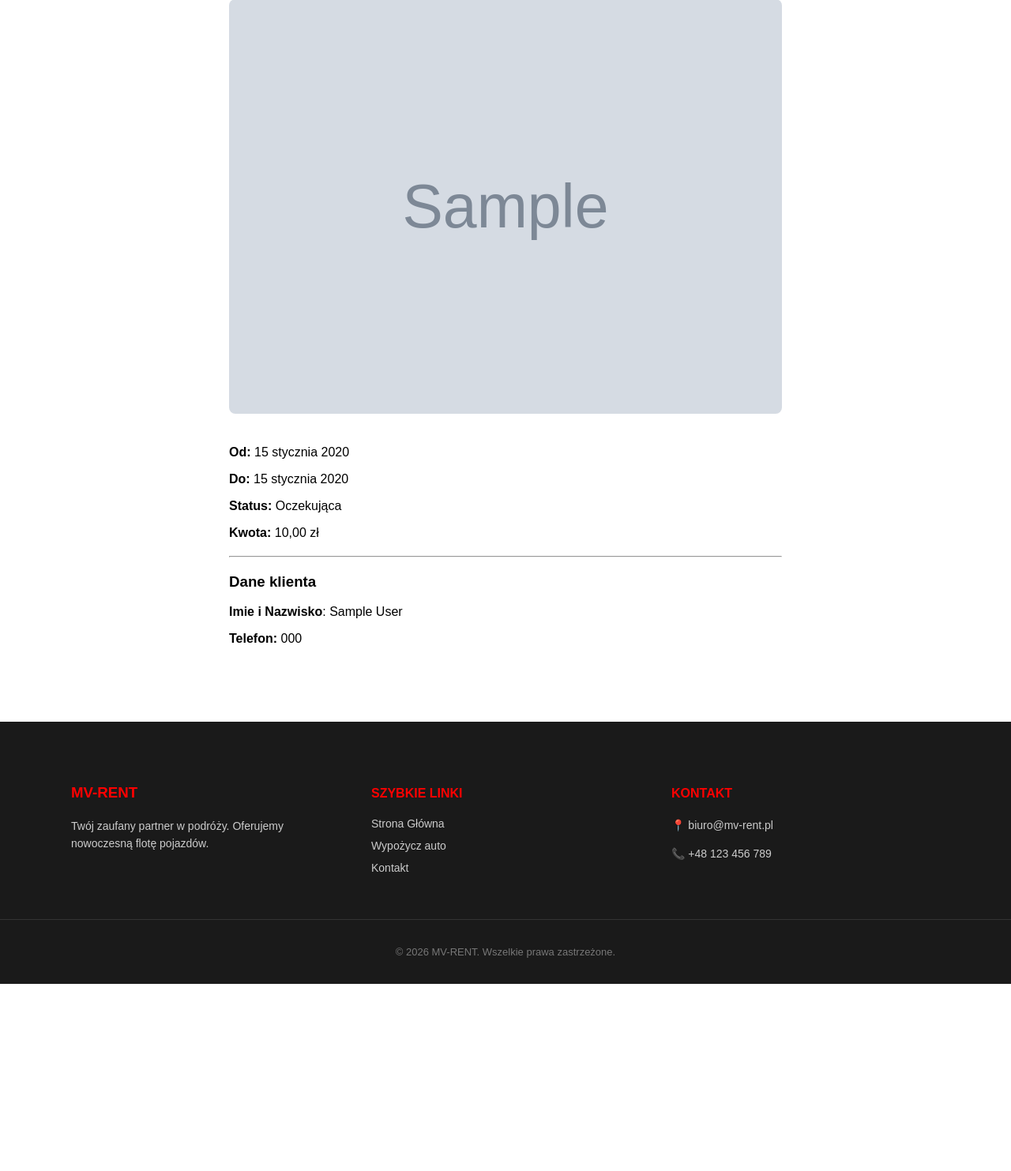
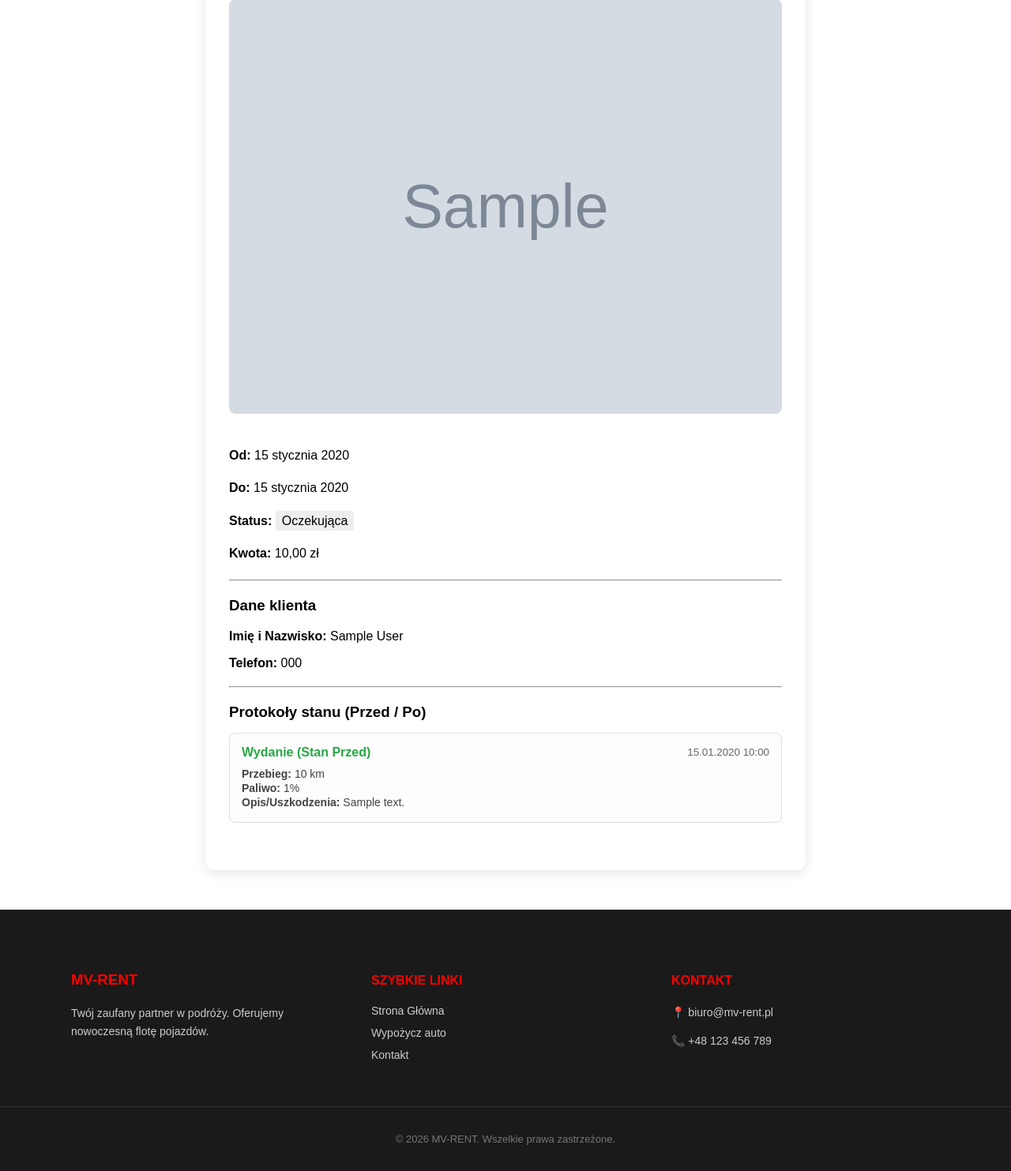
Before and after one commit to Kuba343/projektdjango, a Django app: page /rental/1/ in a window 1280 px wide. Shown: the part 280-1763 px from the top of the page at 79% size. Before the commit the page ends 1526 px from the top, so only its background shows below. Run offline with Django 5.2, Linux system fonts and the light colour scheme; a user stored in the database is signed in; tables that the repository leaves empty hold one stand-in row (values such as "Sample post"); grey boxes marked "Sample" are stand-in pictures; parts of the project's set-up code (start-up, migrations or seed data) failed here and were passed over.

Commit message:
Dodanie stan po stan przed

```diff
--- a/strona/models.py
+++ b/strona/models.py
@@ -256,3 +256,45 @@ class ContactMessage(models.Model):
 
     def __str__(self):
         return f"Wiadomość od {self.name} ({self.email})"
+#Odpowiada za stan przed i po
+class RentalInspection(models.Model):
+    INSPECTION_TYPES = [
+        ('PICKUP', 'Wydanie (Stan Przed)'),
+        ('RETURN', 'Zwrot (Stan Po)'),
+    ]
+
+    rental = models.ForeignKey('Rental', on_delete=models.CASCADE, related_name='inspections')
+    inspection_type = models.CharField(max_length=10, choices=INSPECTION_TYPES)
+    date = models.DateTimeField(auto_now_add=True)
+
+    mileage = models.PositiveIntegerField(
+        verbose_name="Przebieg",
+        blank=True,
+        null=True
+    )
+
+    fuel_level = models.PositiveIntegerField(default=100, verbose_name="Poziom paliwa %")
+    description = models.TextField(blank=True, null=True, verbose_name="Uwagi / Uszkodzenia")
+
+    class Meta:
+        unique_together = ('rental', 'inspection_type')
+
+    def __str__(self):
+        return f"{self.get_inspection_type_display()} - Rezerwacja {self.rental.id}"
+
+    def save(self, *args, **kwargs):
+        # 1. Jeśli to wydanie (PICKUP) i pole przebiegu jest puste,
+        # pobieramy aktualny przebieg z auta
+        if self.inspection_type == 'PICKUP' and not self.mileage:
+            if self.rental.car:
+                self.mileage = self.rental.car.mileage
+
+        # 2. Zapisujemy protokół
+        super().save(*args, **kwargs)
+
+        # 3. Jeśli to zwrot (RETURN) i podano przebieg, aktualizujemy auto
+        if self.inspection_type == 'RETURN' and self.mileage:
+            car = self.rental.car
+            if car:
+                car.mileage = self.mileage
+                car.save()
--- a/strona/templates/rental_detail.html
+++ b/strona/templates/rental_detail.html
@@ -2,7 +2,7 @@
 {% load static %}
 
 {% block content %}
-<div style="max-width: 700px; margin: 40px auto; background: white; padding: 30px; border-radius: 12px;">
+<div style="max-width: 700px; margin: 40px auto; background: white; padding: 30px; border-radius: 12px; box-shadow: 0 4px 15px rgba(0,0,0,0.1);">
 
     <h2 style="margin-bottom: 20px;">Szczegóły zamówienia</h2>
 
@@ -10,19 +10,61 @@
 
     {% if rental.car.image %}
         <img src="{{ rental.car.image.url }}" alt="Car image"
-             style="width: 100%; margin: 20px 0; border-radius: 8px;">
+             style="width: 100%; height: auto; margin: 20px 0; border-radius: 8px; object-fit: contain;">
     {% endif %}
 
-    <p><strong>Od:</strong> {{ rental.pickup_date }}</p>
-    <p><strong>Do:</strong> {{ rental.return_date }}</p>
-    <p><strong>Status:</strong> {{ rental.status.name }}</p>
-    <p><strong>Kwota:</strong> {{ rental.total_price }} zł</p>
+    <div style="line-height: 1.6;">
+        <p><strong>Od:</strong> {{ rental.pickup_date }}</p>
+        <p><strong>Do:</strong> {{ rental.return_date }}</p>
+        <p><strong>Status:</strong> <span style="padding: 4px 8px; border-radius: 4px; background: #eee;">{{ rental.status.name }}</span></p>
+        <p><strong>Kwota:</strong> {{ rental.total_price }} zł</p>
+    </div>
 
     <hr style="margin: 20px 0;">
 
     <h3>Dane klienta</h3>
-    <p><strong>Imie i Nazwisko</strong>: {{ rental.user.user.first_name }} {{ rental.user.user.last_name }}</p>
-    <p><strong>Telefon: </strong> {{ rental.user.phone_number }}</p>
+    <p><strong>Imię i Nazwisko:</strong> {{ rental.user.user.first_name }} {{ rental.user.user.last_name }}</p>
+    <p><strong>Telefon:</strong> {{ rental.user.phone_number }}</p>
+
+    <hr style="margin: 20px 0;">
+    <h3 style="margin-bottom: 15px;">Protokoły stanu (Przed / Po)</h3>
+
+    <div style="display: flex; flex-direction: column; gap: 15px;">
+        {# Używamy rental.inspections.all aby na pewno pobrać dane z bazy #}
+        {% for insp in rental.inspections.all %}
+            <div style="padding: 15px; border: 1px solid #ddd; border-radius: 8px; background: #fdfdfd; margin-bottom: 5px;">
+                <div style="display: flex; justify-content: space-between; align-items: center; margin-bottom: 10px;">
+                    <strong style="color: {% if insp.inspection_type == 'PICKUP' %}#28a745{% else %}#007bff{% endif %};">
+                        {{ insp.get_inspection_type_display }}
+                    </strong>
+                    <small style="color: #666;">{{ insp.date|date:"d.m.Y H:i" }}</small>
+                </div>
+                <div style="font-size: 14px; color: #444;">
+                    <p style="margin: 2px 0;"><strong>Przebieg:</strong> {{ insp.mileage }} km</p>
+                    <p style="margin: 2px 0;"><strong>Paliwo:</strong> {{ insp.fuel_level }}%</p>
+                    <p style="margin: 2px 0;"><strong>Opis/Uszkodzenia:</strong> {{ insp.description|default:"Brak" }}</p>
+                </div>
+            </div>
+        {% empty %}
+            <p style="color: #999; font-style: italic;">Brak zarejestrowanych protokołów dla tego wynajmu.</p>
+        {% endfor %}
+    </div>
+
+    {% if user.is_staff %}
+        <div style="margin-top: 25px;">
+            {% if can_create_pickup %}
+                <a href="{% url 'create_inspection' rental.id 'PICKUP' %}"
+                   style="display: block; text-align: center; background: #28a745; color: white; padding: 12px; border-radius: 8px; text-decoration: none; font-weight: bold; transition: 0.3s;">
+                   + Wystaw Protokół Wydania (Dzisiaj)
+                </a>
+            {% elif can_create_return %}
+                <a href="{% url 'create_inspection' rental.id 'RETURN' %}"
+                   style="display: block; text-align: center; background: #007bff; color: white; padding: 12px; border-radius: 8px; text-decoration: none; font-weight: bold; transition: 0.3s;">
+                   + Wystaw Protokół Zwrotu (Dzisiaj)
+                </a>
+            {% endif %}
+        </div>
+    {% endif %}
 
 </div>
 {% endblock %}
--- a/strona/views.py
+++ b/strona/views.py
@@ -429,16 +429,34 @@ def invoice_view(request):
 #Podstrona Historia Wypożyczeń
 @login_required
 def rental_history_view(request):
-    profile = request.user.profile
+    # Tu pobieramy tylko LISTĘ wszystkich wypożyczeń usera
+    rentals = Rental.objects.filter(user__user=request.user).order_by('-pickup_date')
+    return render(request, 'rental_history.html', {'rentals': rentals})
 
-    rentals = Rental.objects.filter(
-        user=profile
-    ).select_related("car", "status").order_by("-created_at")
 
-    return render(request, "rental_history.html", {
-        "rentals": rentals
+@login_required
+def rental_detail_view(request, pk):
+    # Pobieramy TĘ JEDNĄ konkretną rezerwację
+    rental = get_object_or_404(Rental, pk=pk)
+
+    # Pobieramy protokoły dla tej rezerwacji
+    inspections = rental.inspections.all()
+    today = timezone.now().date()
+
+    # Logika przycisków
+    can_create_pickup = (today == rental.pickup_date and
+                         not inspections.filter(inspection_type='PICKUP').exists())
+
+    can_create_return = (today == rental.return_date and
+                         inspections.filter(inspection_type='PICKUP').exists() and
+                         not inspections.filter(inspection_type='RETURN').exists())
+
+    return render(request, 'rental_detail.html', {
+        'rental': rental,
+        'inspections': inspections,
+        'can_create_pickup': can_create_pickup,
+        'can_create_return': can_create_return,
     })
-
 #Wyświetlenie faktury
 @login_required
 def invoice_detail_view(request, invoice_id):
```
Also changed, not shown: strona/admin.py (+5 -4 lines), strona/migrations/0031_alter_userprofile_phone_number_rentalinspection.py (added).
